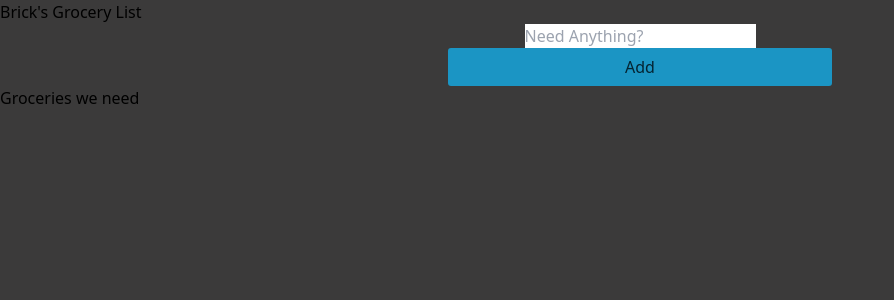
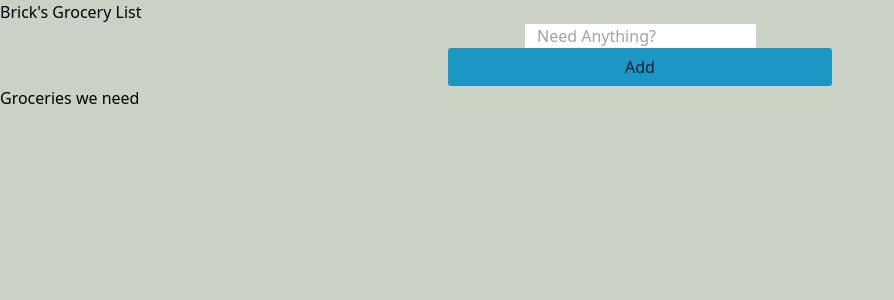
Before and after one commit to Rick3Mrtz/Grocery-List, a React (Vite) app: page / in a window 1280 px wide. Shown: the top 300 px of the page, without its empty margins (0-894 px from the left). Built offline with nearby package versions, Linux system fonts and the light colour scheme.

Commit message:
added components to src, with InputForm jsx. Added delete button functionality works great, useEffect implented to save items to localstorage

```diff
--- a/src/App.css
+++ b/src/App.css
@@ -1,5 +1,5 @@
 :root {
-  background: rgba(36, 35, 35, 0.895);
+  background: #CAD2C5;
 }
 
 form {
--- a/src/App.jsx
+++ b/src/App.jsx
@@ -1,25 +1,21 @@
-import { useState } from 'react'
+import { useEffect, useState } from 'react'
 import './App.css'
 import { AiFillCheckCircle } from 'react-icons/ai'
 import { VscClose } from 'react-icons/vsc'
+import InputForm from './components/InputForm'
 
 function App() {
 
-  const [newItem, setNewItem] = useState("")
-  const [todos, setTodos] = useState([])
+  const [todos, setTodos] = useState(() => {
+    const storedTools = localStorage.getItem('todos');
+    return storedTools ? JSON.parse(storedTools) : [];
+  })
 
-  function handleSubmit(e) {
-    e.preventDefault()
+  {/* useEffect will monitor changes to 'todos' and save it to local storage */}
 
-    setTodos((currentTodos) => {
-      return [
-        ...currentTodos,
-        { id: crypto.randomUUID(), title: newItem, completed: false},
-      ]
-    })
-
-    setNewItem("")
-  }
+  useEffect(() => {
+    localStorage.setItem('todos', JSON.stringify(todos));
+  }, [todos]);
 
   function handleCompleteItem(id) {
     setTodos((currentTodos) =>
@@ -29,26 +25,20 @@ function App() {
     );
   }
 
+  function handleDeleteItem(id) {
+    setTodos(currentTodos => {
+      return currentTodos.filter(todo => todo.id !== id)
+    })
+  }
+
 
   return (
     <>
-      <h1 className='flex text-4xl font-bold justify-center mt-[6vh] mb-[3vh]'>
+      <h1 className='flex text-4xl font-bold justify-center mt-[6vh] mb-[3vh] text-[#354F52]'>
         Brick's Grocery List
       </h1>
 
-      <form onSubmit={handleSubmit} className='new-item-form'>
-        {/* <label className='ml-2' htmlFor='item'>New Item</label> */}
-
-        <input className='w-[70vw] h-[40px] my-4'
-        type='text'
-        id='item'
-        placeholder='Need Anything?'
-        value={newItem}
-        onChange={e => setNewItem(e.target.value)}
-        >
-        </input>
-        <button className=' btn'>Add</button>
-      </form>
+      <InputForm setTodos={setTodos} />
 
         {/* Groceries to Buy */}
         <div className='bg-gray-200 mx-8 p-4 h-fit mt-8'>
@@ -66,7 +56,7 @@ function App() {
                 <AiFillCheckCircle size={30} color='green' />
               </button>
               {todo.title}
-              <button>
+              <button onClick={() => handleDeleteItem(todo.id)}>
                 <VscClose size={30} color='red' />
               </button>
             </li>
@@ -78,25 +68,3 @@ function App() {
 }
 
 export default App;
-
-
-
-
-
-
-
-        {/* Right Column - Groceries Bought Already
-        <div className='bg-green-200 p-4 mr-4 h-fit'>
-          <h1 className='text-xl text-center font-extrabold'>Groceries we have</h1>
-
-          <ul className=' mt-10 list flex justify-start items-center'>
-            <li>
-              <label>
-                <input type="checkbox" className='mr-4' />
-                Bananas
-              </label>
-            </li>
-          </ul>
-
-
-        </div> */}
--- /dev/null
+++ b/src/components/InputForm.jsx
@@ -0,0 +1,38 @@
+import { useState } from 'react'
+
+function InputForm({ setTodos }) {
+
+    const [newItem, setNewItem] = useState("")
+
+    function handleSubmit(e) {
+        e.preventDefault()
+
+        setTodos((currentTodos) => {
+          return [
+            ...currentTodos,
+            { id: crypto.randomUUID(), title: newItem, completed: false},
+          ]
+        })
+
+        setNewItem("")
+      }
+
+    return (
+        <>
+            <form onSubmit={handleSubmit} className='new-item-form'>
+
+                <input className='w-[70vw] h-[40px] my-4'
+                    type='text'
+                    id='item'
+                    placeholder='   Need Anything?'
+                    value={newItem}
+                    onChange={(e) => setNewItem(e.target.value)}
+                >
+                </input>
+                <button className=' btn'>Add</button>
+            </form>
+        </>
+    )
+}
+
+export default InputForm;
```
